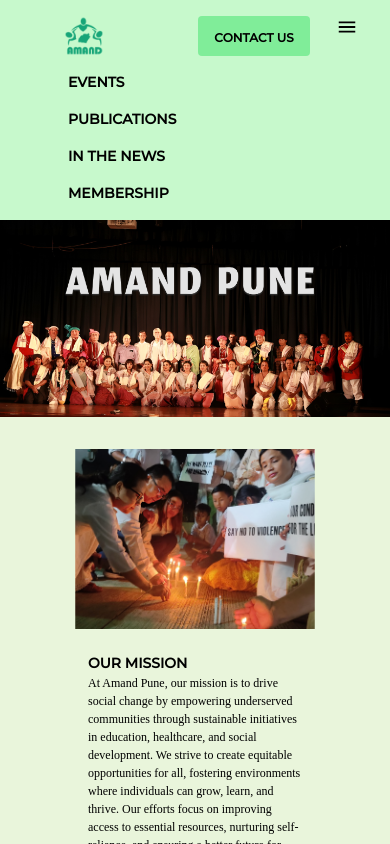
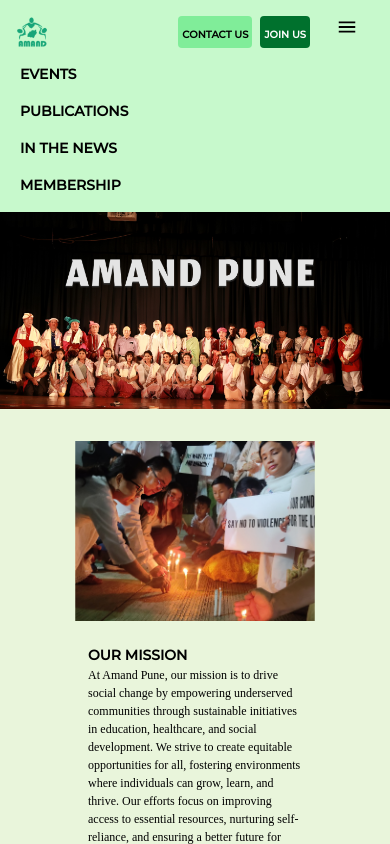
Before and after one commit to DevCoder1309/AMAND_PUNE, a React (Vite) app in the folder amand_pune/: page / in a window 390 px wide. Shown: the top 844 px of the page. Built offline with nearby package versions, Linux system fonts and the light colour scheme; a web font is replaced by a local one.

Commit message:
Added Join button on Navbar

```diff
--- a/amand_pune/src/components/Navbar.jsx
+++ b/amand_pune/src/components/Navbar.jsx
@@ -17,10 +17,10 @@
   };
 
   return (
-    <div className="bg-primary flex flex-col w-full px-[4rem] py-[1rem] gap-2 md:flex-row md:justify-between md:items-center ">
+    <div className="bg-primary flex flex-col w-full px-[1rem] py-[1rem] gap-2 md:px-[4rem] md:flex-row md:justify-between md:items-center">
       <div className="flex">
         <Link to="/">
-          <img src={Logo} alt="logo" className="w-10" />
+          <img src={Logo} alt="logo" className="w-8 sm:w-10" />
         </Link>
       </div>
 
@@ -33,7 +33,7 @@
           openMenu ? "flex" : "hidden"
         } flex-col md:flex md:flex-row md:justify-center md:items-center`}
       >
-        <ul className="text-[14px] px-1 flex gap-[1rem] flex-col md:flex-row ">
+        <ul className="text-[14px] px-1 flex gap-[1rem] flex-col md:flex-row">
           <li
             onClick={handleLinkClick}
             className="font-mont font-semibold cursor-pointer hover-font-color"
@@ -61,12 +61,22 @@
         </ul>
       </div>
 
-      <div className="xs:max-md:absolute xs:max-md:top-4 xs:max-md:right-20 cursor-pointer hover:bg-white hover:bg-secondary flex justify-center items-center bg-secondary rounded p-2 w-[7rem]">
-        <Link to="/contact">
-          <button className="text-[12px] font-mont font-semibold cursor-pointer hover-font-color text-center">
-            CONTACT US
-          </button>
-        </Link>
+      <div className="flex gap-2 xs:max-md:absolute xs:max-md:top-4 xs:max-md:right-20">
+        <div className="cursor-pointer hover:bg-white hover:bg-secondary flex justify-center items-center bg-secondary rounded p-1 w-[5rem[ md:p-2 md:w-[7rem]">
+          <Link to="/contact">
+            <button className="text-[10px] md:text-[12px]  font-mont font-semibold cursor-pointer hover-font-color text-center">
+              CONTACT US
+            </button>
+          </Link>
+        </div>
+
+        <div className="cursor-pointer text-white hover:bg-white hover:bg-secondary flex justify-center items-center bg-darkGreen rounded p-1 w-[5rem[ md:p-2 md:w-[7rem]">
+          <Link to="/membership">
+            <button className="text-[10px] md:text-[12px] font-mont font-semibold cursor-pointer hover-font-color  text-center">
+              JOIN US
+            </button>
+          </Link>
+        </div>
       </div>
     </div>
   );
```
